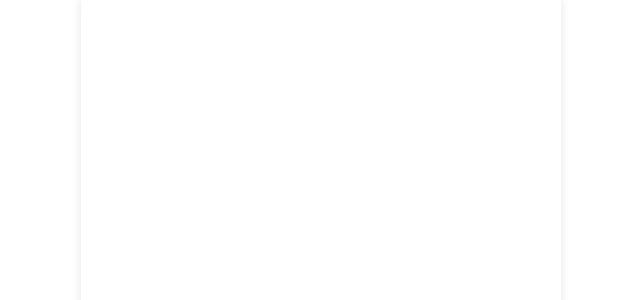
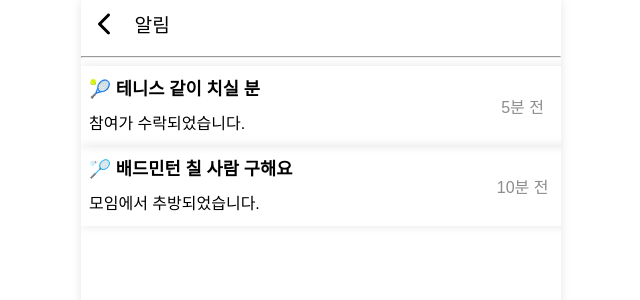
Before and after one commit to JoinCrew-ver-2/frontend, a React (Vite) app: page /notification in a window 1280 px wide. Before the commit this address had no page. Shown: the top 300 px of the page, without its empty margins (319-959 px from the left). Built offline with nearby package versions, Linux system fonts and the light colour scheme; a web font is replaced by a local one.

Commit message:
Feat: 알림 페이지 구현

```diff
--- a/src/App.tsx
+++ b/src/App.tsx
@@ -5,12 +5,14 @@ import Home from "./pages/Home";
 import SearchEvent from "./pages/SearchEvent";
 import Login from "./pages/Login";
 import Signup from "./pages/Signup";
+import Notification from "./pages/Notification";
 
 function App() {
   const routeLists = [{ path: "/", element: <Home />, showHeader: true, showBottom: true },
   { path: "/search", element: <SearchEvent />, showHeader: true, showBottom: true },
   { path: "/login", element: <Login />, showHeader: false, showBottom: false },
-  { path: "/signup", element: <Signup />, showHeader: false, showBottom: false }
+  { path: "/signup", element: <Signup />, showHeader: false, showBottom: false },
+  { path: "/notification", element: <Notification />, showHeader: false, showBottom: false },
   ];
 
   return (
--- /dev/null
+++ b/src/components/NoticeCard.tsx
@@ -0,0 +1,54 @@
+import React from 'react';
+import styled from 'styled-components';
+
+// 알림 컴포넌트의 props 타입 정의
+interface NotificationProps {
+  title: string;
+  content: string;
+  time: string;
+}
+
+const NoticeCard: React.FC<NotificationProps> = ({ title, content, time }) => {
+  return (
+    <Notifications>
+      <Notice>
+        <p className="title">{title}</p>
+        <p className="content">{content}</p>
+      </Notice>
+      <p className="time">{time}</p>
+    </Notifications>
+  );
+};
+
+const Notifications = styled.div`
+  width: 100%;
+  margin: 0 auto;
+  height: 4rem;
+  padding: 0.5rem;
+  display: flex;
+  align-items: center;
+  gap: 1rem;
+  box-shadow: 0 0 10px rgba(0,0,0,0.1);
+
+  &:hover {
+    background-color: #F6F6F6;
+  }
+
+  .time {
+    color: #8C8C8C;
+    width: 20%;
+    text-align: center;
+  }
+`;
+
+const Notice = styled.div`
+  width: 80%;
+  line-height: 2;
+
+  .title {
+    font-size: 1.1rem;
+    font-weight: bold;
+  }
+`;
+
+export default NoticeCard;
--- a/src/components/layout/Header.tsx
+++ b/src/components/layout/Header.tsx
@@ -1,8 +1,10 @@
 import styled from "styled-components";
 import { IoMdNotificationsOutline } from "react-icons/io";
 import { FiSend } from "react-icons/fi";
+import { useNavigate } from "react-router-dom";
 
 function Header() {
+  const navigate = useNavigate();
   return (
     <HeaderStyle>
       <h1>
@@ -10,7 +12,12 @@ function Header() {
         <span style={{ color: "#3AE159" }}>Crew</span>
       </h1>
       <Icons>
-        <IoMdNotificationsOutline style={{ fontSize: "30px" }} />
+        <IoMdNotificationsOutline
+          style={{ fontSize: "30px" }}
+          onClick={() => {
+            navigate("/notification");
+          }}
+        />
         <FiSend style={{ fontSize: "30px" }} />
       </Icons>
     </HeaderStyle>
@@ -33,12 +40,13 @@ const HeaderStyle = styled.div`
   }
 `;
 
-const Icons = styled.div `
+const Icons = styled.div`
   width: 25%;
   padding: 10px;
   display: flex;
   align-items: center;
   justify-content: space-between;
+  cursor: pointer;
 `;
 
 export default Header;
--- /dev/null
+++ b/src/pages/Notification.tsx
@@ -0,0 +1,52 @@
+import styled from "styled-components";
+import { IoIosArrowBack } from "react-icons/io";
+import { useNavigate } from "react-router-dom";
+import NoticeCard from "../components/NoticeCard";
+
+// 임시데이터
+const data = [
+  {
+    title: "🎾 테니스 같이 치실 분",
+    content: "참여가 수락되었습니다.",
+    time: "5분 전",
+  },
+  {
+    title: "🏸 배드민턴 칠 사람 구해요",
+    content: "모임에서 추방되었습니다.",
+    time: "10분 전",
+  },
+];
+function Notification() {
+  const navigate = useNavigate();
+  return (
+    <NotificationStyle>
+      <TopContainer>
+        <IoIosArrowBack
+          style={{ fontSize: "2rem", cursor: "pointer" }}
+          onClick={() => navigate("/")}
+        />
+        <h1 style={{ fontSize: "1.2rem" }}>알림</h1>
+      </TopContainer>
+      <hr />
+      {data.map((item, index) => (
+        <NoticeCard
+          key={index}
+          title={item.title}
+          content={item.content}
+          time={item.time}
+        />
+      ))}
+    </NotificationStyle>
+  );
+}
+const NotificationStyle = styled.div`
+  height: 100vh;
+`;
+const TopContainer = styled.div`
+  display: flex;
+  height: 3rem;
+  width: 20%;
+  align-items: center;
+  justify-content: space-around;
+`;
+export default Notification;
```
